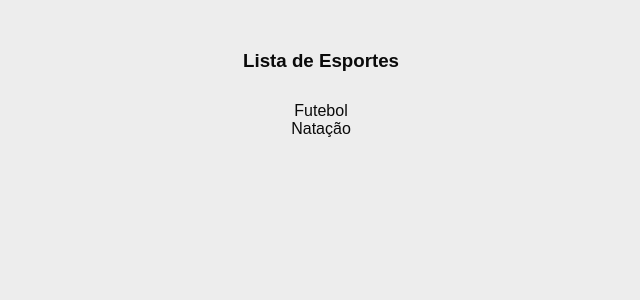
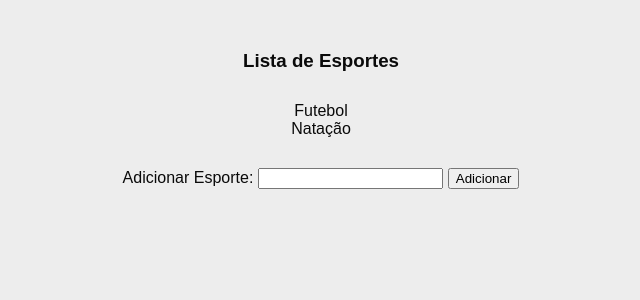
Before and after one commit to 2024305512-cell/esportes__04_novembro_2026, a Next.js app: page / in a window 1280 px wide. Shown: the top 300 px of the page, without its empty margins (319-959 px from the left). Built offline with nearby package versions, Linux system fonts and the light colour scheme.

Commit message:
final da aula

```diff
--- a/src/app/globals.css
+++ b/src/app/globals.css
@@ -32,6 +32,16 @@ h3 {
   margin-top: 50px;
 }
 
+button {
+  margin-left: 5px;
+  cursor: pointer;
+}
+
+.remover {
+  color: rgb(202,41,41);
+  cursor: pointer;
+}
+
 @media (prefers-color-scheme: dark) {
   html {
     color-scheme: dark;
--- a/src/app/page.jsx
+++ b/src/app/page.jsx
@@ -1,5 +1,6 @@
 'use client'
 
+import FormAdicionarEsporte from "@/components/FormAdicionarEsporte";
 import Lista from "@/components/Lista";
 import { useState } from "react";
 
@@ -16,6 +17,7 @@ export default function Home() {
   return (
     <div>
       <Lista titulo='Lista de Esportes' elementos={esportes}/>
+      <FormAdicionarEsporte adicionaEsporte={adicionaEsporte}/>
     </div>
   );
 }
--- /dev/null
+++ b/src/components/FormAdicionarEsporte.jsx
@@ -0,0 +1,26 @@
+'use client'
+
+import { useState } from "react";
+
+export default function FormAdicionarEsporte({adicionaEsporte}) {
+    const [inputEsporte, setInputEsporte] = useState('')
+    function handleInputEsporteChange(e) {
+        setInputEsporte(e.target.value)
+    }
+    function handleButtonClick() {
+        adicionaEsporte(inputEsporte)
+    }
+    function handleKeyUp(e) {
+        if (e.key == 'Enter') {
+            handleButtonClick()
+        } else if (e.key == 'Escape') {
+            setInputEsporte('')
+        }
+    }
+  return (
+    <div>
+      Adicionar Esporte: <input type='text' value={inputEsporte} onChange={handleInputEsporteChange} onKeyUp={handleKeyUp}/>
+      <button onClick={handleButtonClick}>Adicionar</button>
+    </div>
+  );
+}
```
